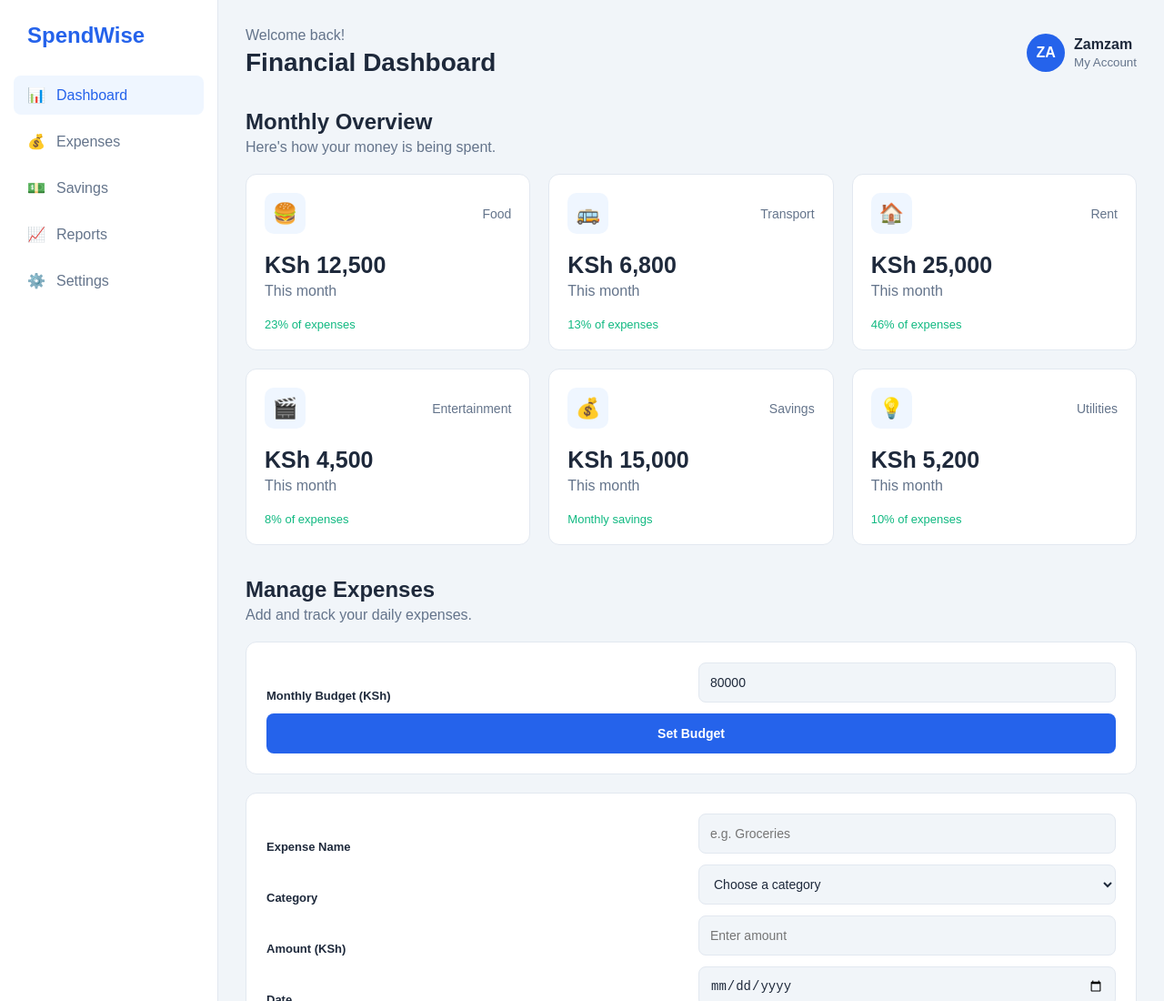
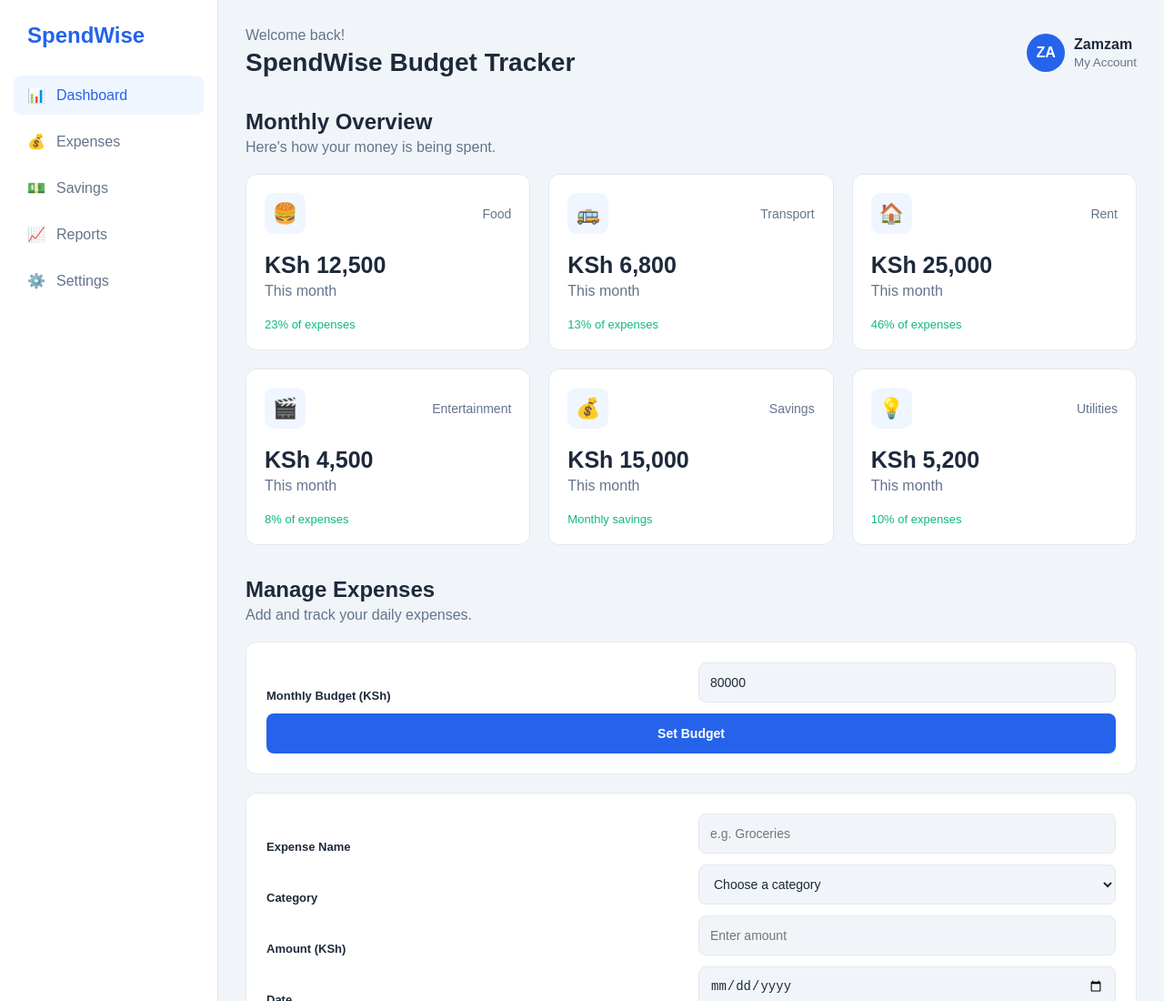
Before and after one commit to zamzamjirow/Budget-Tracker, a plain HTML site: page index.html in a window 1280 px wide. Shown: the top 1100 px of the page at 91% size. Drawn offline with Linux system fonts and the light colour scheme.

Commit message:
Update dashboard heading

```diff
--- a/index.html
+++ b/index.html
@@ -52,7 +52,7 @@
 
                 <div>
                     <p class="welcome-text">Welcome back!</p>
-                    <h1>Financial Dashboard</h1>
+                    <h1>SpendWise Budget Tracker</h1>
                 </div>
 
                 <div class="user-profile">
```
